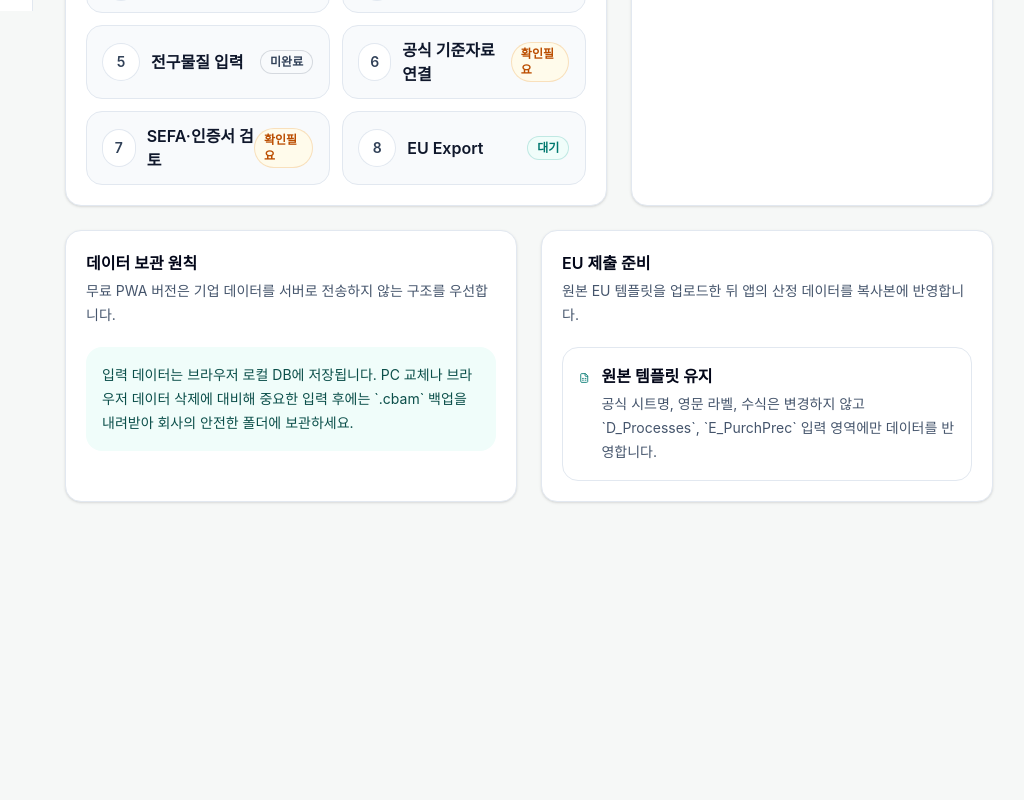
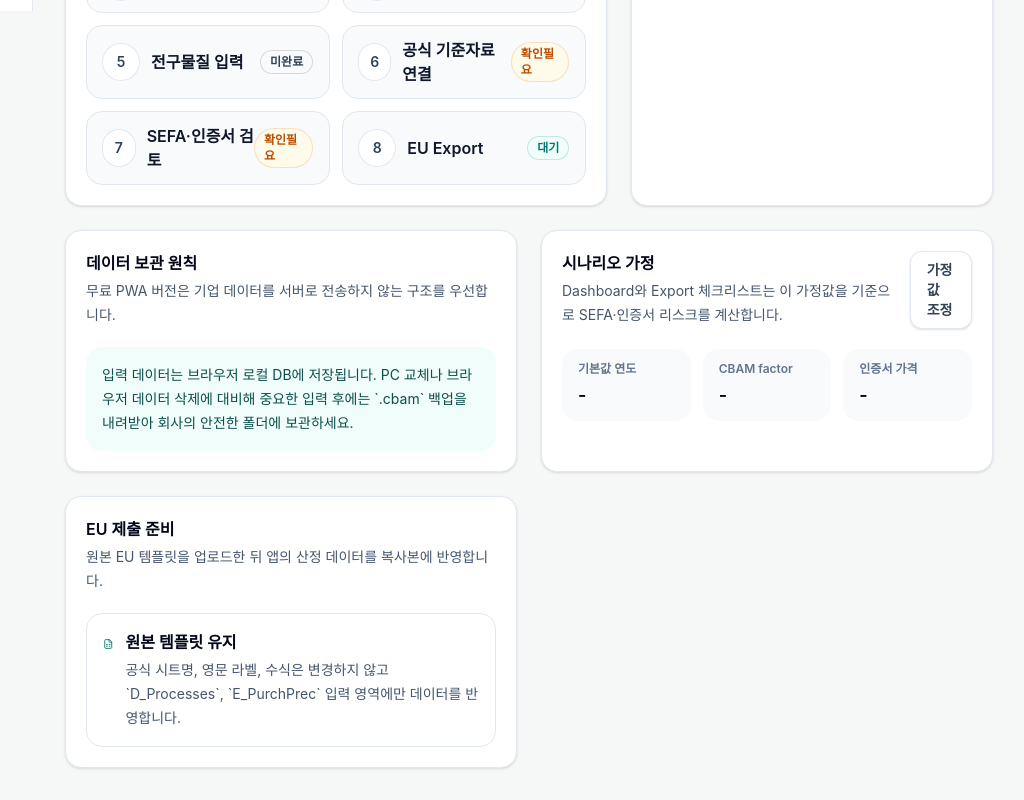
Before and after one commit to neod00/cbam-local-pwa, a Next.js app: page / in a window 1280 px wide. Shown: the part 789-1589 px from the top of the page, without its empty margins (255-1279 px from the left). Before the commit the page ends 1323 px from the top, so only its background shows below. Built offline with nearby package versions, Linux system fonts and the light colour scheme.

Commit message:
Show scenario assumptions on dashboard

```diff
--- a/src/app/page.tsx
+++ b/src/app/page.tsx
@@ -43,6 +43,7 @@ export default function Home() {
   const [exportErrorCount, setExportErrorCount] = useState(0);
   const [hasBenchmarkReference, setHasBenchmarkReference] = useState(false);
   const [hasDefaultValueReference, setHasDefaultValueReference] = useState(false);
+  const [scenarioAssumptions, setScenarioAssumptions] = useState<ScenarioAssumptions>();
   const [loading, setLoading] = useState(true);
 
   useEffect(() => {
@@ -70,8 +71,9 @@ export default function Home() {
         getLocalSetting<ImportedDefaultValueReference>('reference:default-values'),
         getLocalSetting<ScenarioAssumptions>(SCENARIO_ASSUMPTIONS_SETTING_KEY),
       ]);
+      const normalizedAssumptions = normalizeScenarioAssumptions(savedScenarioAssumptions);
       const localResults = calculateLocalResults({ processes, precursors, products, periods, sourceStreams, productOutputLines });
-      const scenarios = calculateProductScenarios(localResults, normalizeScenarioAssumptions(savedScenarioAssumptions), {
+      const scenarios = calculateProductScenarios(localResults, normalizedAssumptions, {
         benchmarks,
         defaultValues,
       });
@@ -86,6 +88,7 @@ export default function Home() {
       setExportErrorCount(exportReadiness.errorCount);
       setHasBenchmarkReference(Boolean(benchmarks));
       setHasDefaultValueReference(Boolean(defaultValues));
+      setScenarioAssumptions(normalizedAssumptions);
       setLoading(false);
     }
 
@@ -199,6 +202,33 @@ export default function Home() {
           </div>
         </SectionCard>
 
+        <SectionCard
+          title="시나리오 가정"
+          description="Dashboard와 Export 체크리스트는 이 가정값을 기준으로 SEFA·인증서 리스크를 계산합니다."
+          actions={
+            <Link href="/scenarios" className="inline-flex min-h-10 items-center rounded-xl border border-slate-200 bg-white px-4 py-2 text-sm font-semibold text-slate-700 shadow-sm hover:bg-slate-50">
+              가정값 조정
+            </Link>
+          }
+        >
+          <div className="grid grid-cols-1 gap-3 sm:grid-cols-3">
+            <div className="rounded-2xl bg-slate-50 px-4 py-3">
+              <p className="text-xs font-semibold text-slate-500">기본값 연도</p>
+              <p className="mt-1 text-lg font-semibold text-slate-950">{scenarioAssumptions?.default_value_year ?? '-'}</p>
+            </div>
+            <div className="rounded-2xl bg-slate-50 px-4 py-3">
+              <p className="text-xs font-semibold text-slate-500">CBAM factor</p>
+              <p className="mt-1 text-lg font-semibold text-slate-950">{scenarioAssumptions?.cbam_factor ?? '-'}</p>
+            </div>
+            <div className="rounded-2xl bg-slate-50 px-4 py-3">
+              <p className="text-xs font-semibold text-slate-500">인증서 가격</p>
+              <p className="mt-1 text-lg font-semibold text-slate-950">
+                {scenarioAssumptions ? `EUR ${formatNumber(scenarioAssumptions.certificate_price_eur)}` : '-'}
+              </p>
+            </div>
+          </div>
+        </SectionCard>
+
         <SectionCard title="EU 제출 준비" description="원본 EU 템플릿을 업로드한 뒤 앱의 산정 데이터를 복사본에 반영합니다.">
           <div className="flex items-start gap-3 rounded-2xl border border-slate-200 bg-white p-4">
             <FileSpreadsheet className="mt-1 h-5 w-5 text-teal-700" />
```
